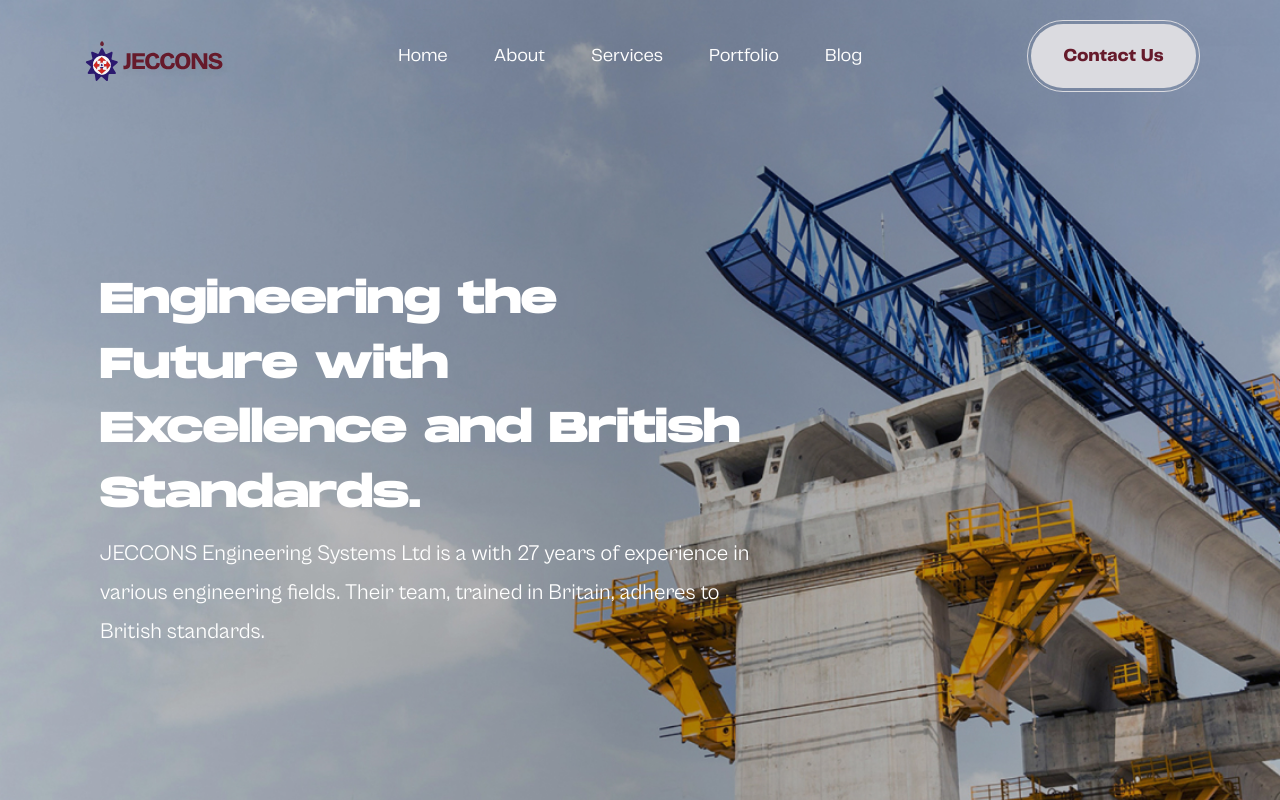
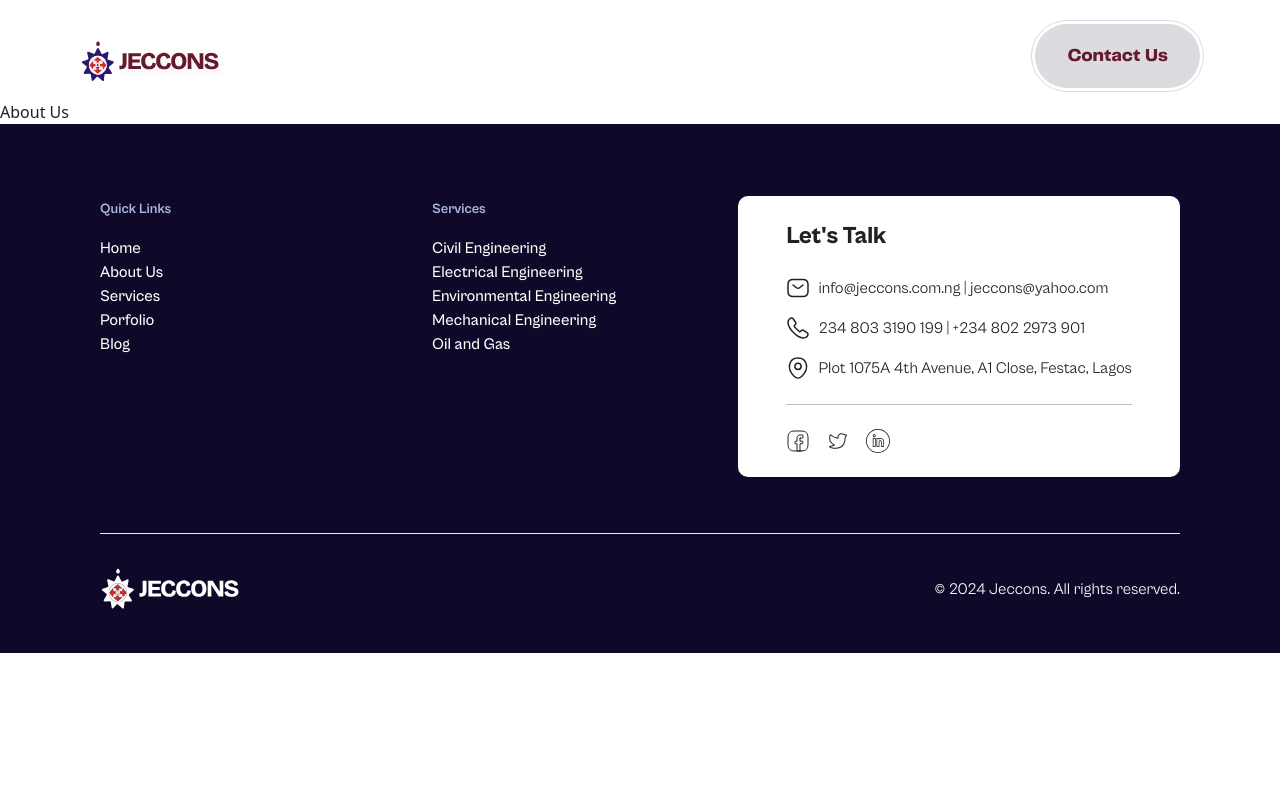
Before and after one commit to wes-the-dev/JecconsEngSystems, a React (Vite) app: page /about-us in a window 1280 px wide. Shown: the top 800 px of the page. Built offline with nearby package versions, Linux system fonts and the light colour scheme.

Commit message:
about-us + routes

```diff
--- a/package.json
+++ b/package.json
@@ -11,7 +11,8 @@
   },
   "dependencies": {
     "react": "^18.2.0",
-    "react-dom": "^18.2.0"
+    "react-dom": "^18.2.0",
+    "react-router-dom": "^6.22.3"
   },
   "devDependencies": {
     "@types/react": "^18.2.43",
--- a/src/components/Global/NavMenu.jsx
+++ b/src/components/Global/NavMenu.jsx
@@ -43,7 +43,7 @@ function NavMenu() {
               </div>
 
               <div className="menuListItem">
-                <span>About</span>
+                <span>About Us</span>
                 <div className="menuHovLine"></div>
               </div>
               <div className="menuListItem">
--- a/src/components/Homepage/WhatWeDo.jsx
+++ b/src/components/Homepage/WhatWeDo.jsx
@@ -13,6 +13,7 @@ function WhatWeDo() {
         <span className='max-[770px]:text-justify'>
         JECCONS ENGINEERING SYSTEM is an engineering and construction firm specializing in safety, water, energy, maintenance and construction. We provide services to several relevant sectors of Nigerian economy such as water, energy, security manufacturing, oil and gas with our cache of international professionals and experts. JECCONS ENGINEERING name has been synonymous with excellence and quality in all its relevant industries.
         </span>
+        <a href="../">
           <div className="about-hm-learn-more-btn flex items-center gap-[10px] border-transparent py-[18.5px] px-8 bg-[#E5E5E5] w-fit text-[var(--primary-red)] font-bold rounded-[100px]  text-[18px] max-[1032px]:px-6 max-[1032px]:py-[16px] max-[1032px]:text-[14px] max-[1000px]:mt-[15px]">
             <span>Learn More</span>
             <svg width="24" height="24" viewBox="0 0 24 24" fill="none" xmlns="http://www.w3.org/2000/svg">
@@ -21,6 +22,8 @@ function WhatWeDo() {
             </svg>
 
           </div>
+        </a>
+
       </div>
     </section>
   )
--- a/src/index.css
+++ b/src/index.css
@@ -185,7 +185,8 @@
   gap: 46px;
   padding-block: 12px;
   color: #fff;
-  /* color: var(--primary-blue); */
+  /* color: var(--black); */
+  /* text-shadow: 0.4px 0.4px #fff;  */
 }
 
 .menuListItem{
@@ -265,7 +266,9 @@
   padding-top: 65px;
   width: 60%;
   /* margin-left: 60px; */
-  /* color: var(--black); */
+  /* color: var(--black);
+  text-shadow: 2px 2px 2px #fff;  */
+
   color: #fff;
 }
 
@@ -306,7 +309,8 @@
 .expPhrase p{
   margin-bottom: 30px;
   line-height: 38.969px;
-
+  /* color: var(--black); */
+  /* text-shadow: 2px 2px 2px #fff;  */
 }
 
 .learnMoreBtn{
@@ -415,3 +419,10 @@
 .service-home-number{
   color: #B7B7B7;
 }
+
+
+/** ABOUT US MAIN PAGE**/
+
+.aboutUs{
+  color: #222;
+}
--- a/src/main.jsx
+++ b/src/main.jsx
@@ -1,10 +1,17 @@
 import React from 'react'
 import ReactDOM from 'react-dom/client'
 import './index.css'
+import { BrowserRouter as Router, Routes, Route} from 'react-router-dom'
 import Homepage from './pages/Homepage'
-
+import AboutUs from './pages/AboutUs'
 ReactDOM.createRoot(document.getElementById('root')).render(
   <React.StrictMode>
-    <Homepage />
+    <Router>
+      <Routes>
+        <Route path='/' element ={<Homepage />} />
+        <Route path='/about-us' element ={<AboutUs />} />
+      </Routes>
+    </Router>
+    {/* <Homepage /> */}
   </React.StrictMode>,
 )
--- /dev/null
+++ b/src/pages/AboutUs.jsx
@@ -0,0 +1,15 @@
+import NavMenu from '../components/Global/NavMenu'
+import Footer from '../components/Global/Footer'
+
+const AboutUs = () => {
+  return (
+    <div className='aboutUs'>
+        <NavMenu />
+            <h1>About Us</h1>
+        <Footer />
+
+    </div>
+  )
+}
+
+export default AboutUs
```
Also changed, not shown: 1 other file (tests, documents, lock files or other folders). Lines whose indentation alone changed are shown as unchanged.
